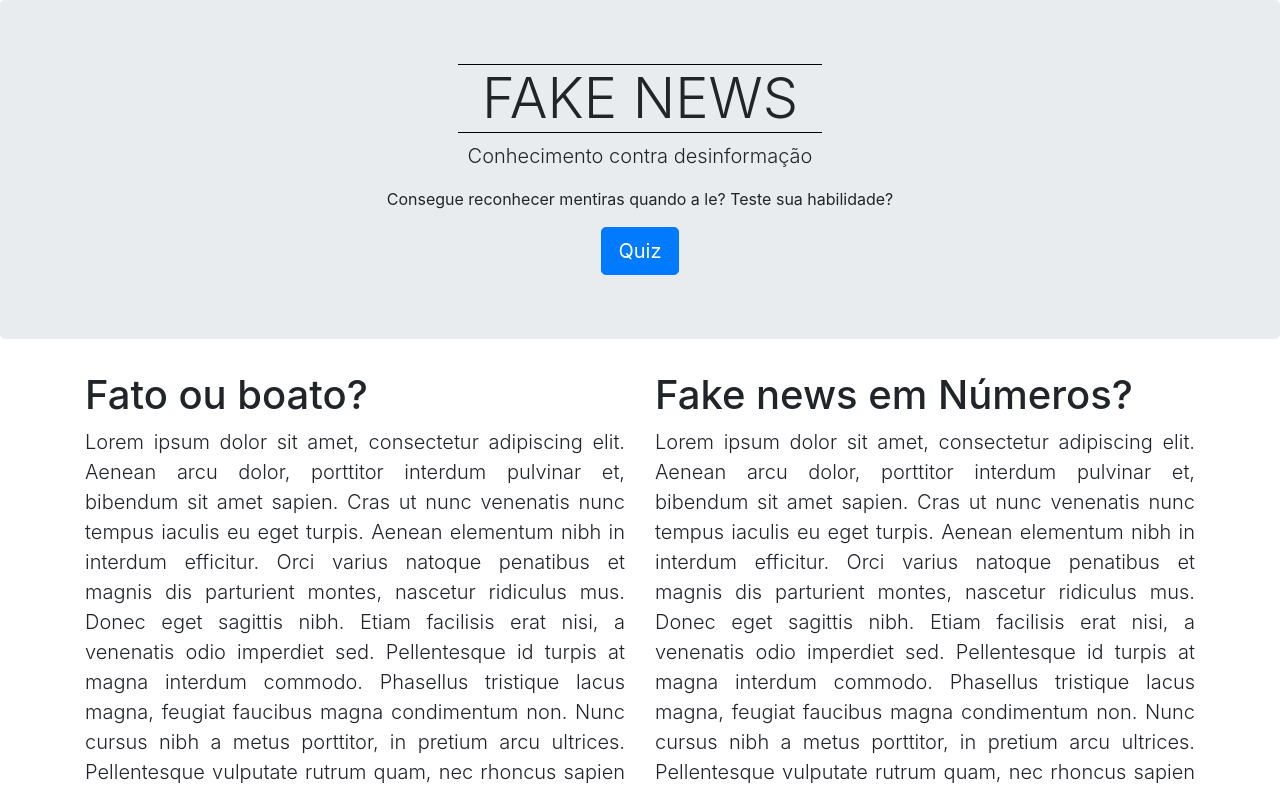
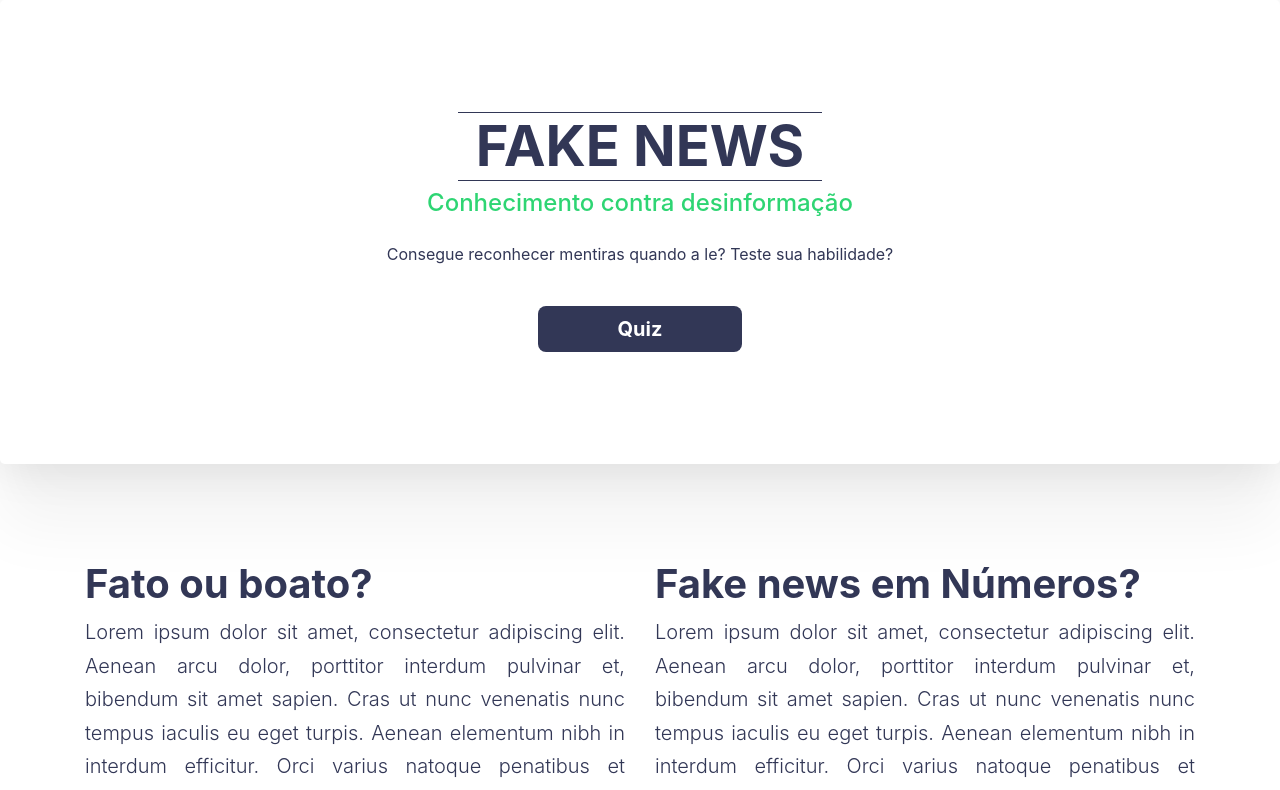
Before and after one commit to Freitas29/Fake-news, a website: page src/index.html in a window 1280 px wide. Shown: the top 790 px of the page. Drawn offline with nearby package versions, Linux system fonts and the light colour scheme.

Commit message:
Schema of colors lite

```diff
--- a/src/index.css
+++ b/src/index.css
@@ -1,7 +1,40 @@
+*{
+    color: rgb(50, 55, 86);
+}
 .custom-name{
     width: 30%;
-    border-top: 0.5px solid black;
-    border-bottom: 0.5px solid black;
+    border-top: 0.5px solid rgb(50, 55, 86);
+    border-bottom: 0.5px solid rgb(50, 55, 86);
+    font-weight: bold;
+}
+
+.custom-title{
+    color: rgb(50, 55, 86);
+    font-weight: bold;
+}
+
+.custom-p{
+    line-height: 2.1rem;
+}
+
+.custom-button{
+    padding: 0.5rem 5rem;
+    font-size: 1.25rem;
+    line-height: 1.5;
+    border-radius: 8px;
+    background-color: #323756;
+    border: none;
+    font-weight: bold;
+}
+
+.jumbotron-custom-one{
+    background-color: #fff;
+    box-shadow: rgba(0, 0, 0, 0.1) 0px 2px 45px 0px, rgba(0, 0, 0, 0.05) 0px 61px 67px 0px;
+    padding: 7rem 2rem !important;
+}
+
+.jumbotron-custom-one  .sub-title{
+    color: #2ed573;
 }
 
 
--- a/src/index.html
+++ b/src/index.html
@@ -9,28 +9,28 @@
     <link rel="stylesheet" href="./index.css" >
 </head>
 <body>
-    <div class="jumbotron">
+    <div class="jumbotron jumbotron-custom-one">
         <div class="row d-flex align-items-center justify-content-center">
             <div class="col-12 col-lg-12 d-flex align-items-center justify-content-center">
                 <h1 class="display-4 text-center custom-name">FAKE NEWS</h1>
             </div>
-            <div class="col-12 col-lg-12 d-flex  align-items-center justify-content-center">
-                    <p class="lead text-center">Conhecimento contra desinformação</p>
+            <div class="col-12 col-lg-12 d-flex mb-3  align-items-center justify-content-center">
+                    <h4 class="display-5 text-center sub-title">Conhecimento contra desinformação</h4>
             </div>
-            <div class="col-12 col-lg-12 d-flex align-items-center justify-content-center">
+            <div class="col-12 col-lg-12 d-flex mb-4 align-items-center justify-content-center">
                 <p class="text-center">Consegue reconhecer mentiras quando a le? Teste sua habilidade?</p>
             </div>
             <div class="col-12 col-lg-12 d-flex align-items-center justify-content-center">
-                <a class="btn btn-primary btn-lg" href="#" role="button">Quiz</a>
+                <a class="btn btn-primary btn-lg custom-button" href="#" role="button">Quiz</a>
             </div>
         </div>
     </div>
 
-    <div class="container">
+    <div class="container mt-5 mb-5">
         <div class="row">
-            <div class="col-lg-6 col-sm-12">
-                <h1 class="display-5">Fato ou boato?</h1>
-                <p class="lead text-justify">
+            <div class="col-lg-6 col-sm-12 mt-5">
+                <h1 class="display-5 custom-title">Fato ou boato?</h1>
+                <p class="lead text-justify custom-p">
                     Lorem ipsum dolor sit amet, consectetur adipiscing elit. Aenean arcu dolor,
                     porttitor interdum pulvinar et, bibendum sit amet sapien. Cras ut nunc
                     venenatis nunc tempus iaculis eu eget turpis. Aenean elementum nibh in interdum efficitur.
@@ -47,9 +47,9 @@
                 </p>
             </div>
 
-            <div class="col-lg-6 col-sm-12">
-                <h1 class="display-5">Fake news em Números?</h1>
-                <p class="lead text-justify">
+            <div class="col-lg-6 col-sm-12 mt-5">
+                <h1 class="display-5 custom-title">Fake news em Números?</h1>
+                <p class="lead text-justify custom-p">
                         Lorem ipsum dolor sit amet, consectetur adipiscing elit. Aenean arcu dolor,
                         porttitor interdum pulvinar et, bibendum sit amet sapien. Cras ut nunc
                         venenatis nunc tempus iaculis eu eget turpis. Aenean elementum nibh in interdum efficitur.
@@ -67,8 +67,8 @@
             </div>
         </div>
     </div>
-    <div class="jumbotron">
-        <h4 class="display-5 text-center">A dinamica das noticias falsas - Como surgem as inverdades</h4>
+    <div class="jumbotron jumbotron-custom-one">
+        <h4 class="display-5 text-center custom-p">A dinamica das noticias falsas - Como surgem as inverdades</h4>
         <div class="row mt-5">
             <div class="col-lg-12">
                 <div class="row d-flex align-items-center justify-content-center">
@@ -101,10 +101,10 @@
         </div>
     </div>
 
-    <div class="container">
+    <div class="container mt-5">
         <div class="row d-flex align-items-center justify-content-center">
-            <h1 class="display-5">Combatendo as Fake News</h1>
-            <p class="lead text-justify">
+            <h1 class="display-5 custom-title mt-5 mb-5">Combatendo as Fake News</h1>
+            <p class="lead text-justify custom-p">
                     Lorem ipsum dolor sit amet, consectetur adipiscing elit. Aenean arcu dolor,
                     porttitor interdum pulvinar et, bibendum sit amet sapien. Cras ut nunc
                     venenatis nunc tempus iaculis eu eget turpis. Aenean elementum nibh in interdum efficitur.
```
